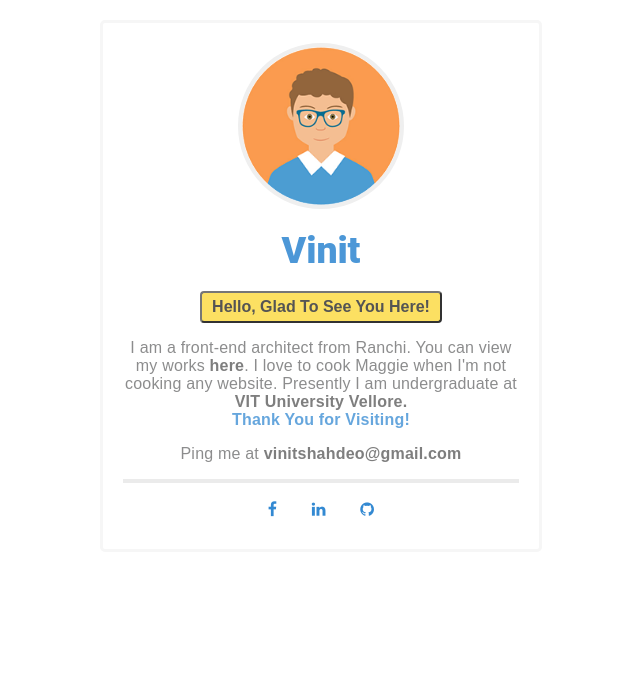
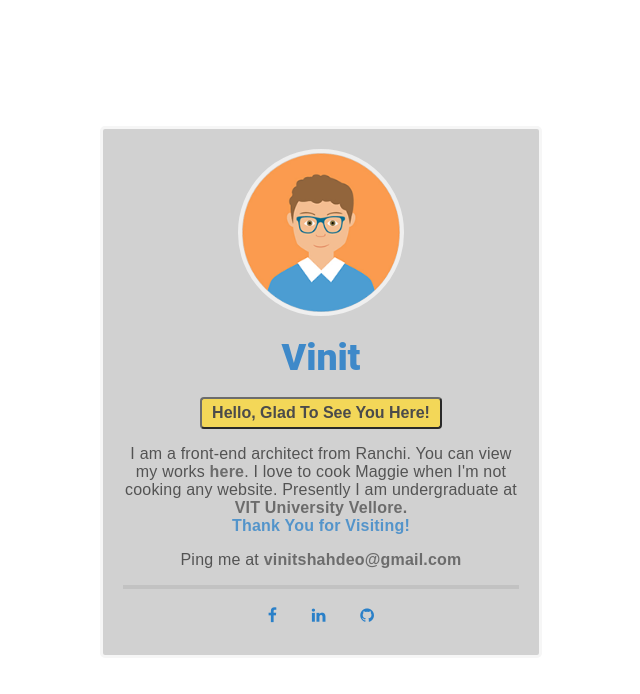
Before and after one commit to vinitshahdeo/SimpleBio, a PHP site: template template/male.html in a window 1280 px wide. Shown: the top 694 px of the page, without its empty margins (309-949 px from the left). Run offline with PHP 8.4, Linux system fonts and the light colour scheme; the template is opened without the code that fills it, so the values that code supplies are empty.

Commit message:
added margin, changed colors

```diff
--- a/template/css/style.css
+++ b/template/css/style.css
@@ -86,7 +86,8 @@ a:hover, a:focus, a:active, a:visited {
 /* div class */
 .about {
 	padding: 20px;
-	margin-top: 20px;
+	margin-top: 10%;
+    background-color: rgba(105,105,105, 0.3);;
 }
 .about span {
 	font-size: 2em;
@@ -94,6 +95,7 @@ a:hover, a:focus, a:active, a:visited {
 }
             .about p{
                 opacity:0.6;
+                color: black;
             }
              .about p span{
                 color:#016cc7;
```
